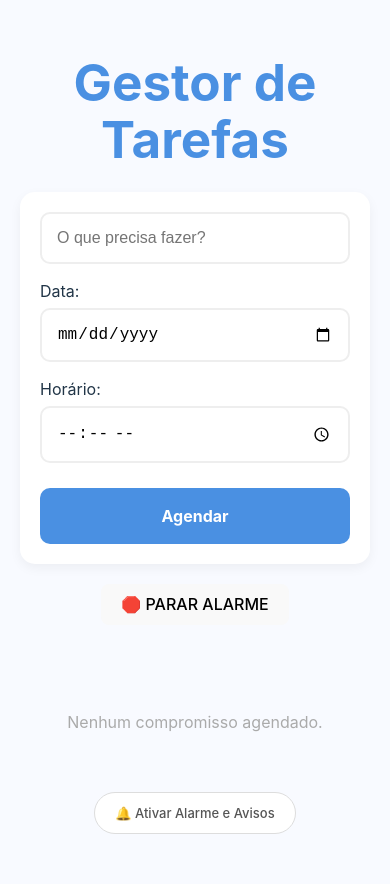
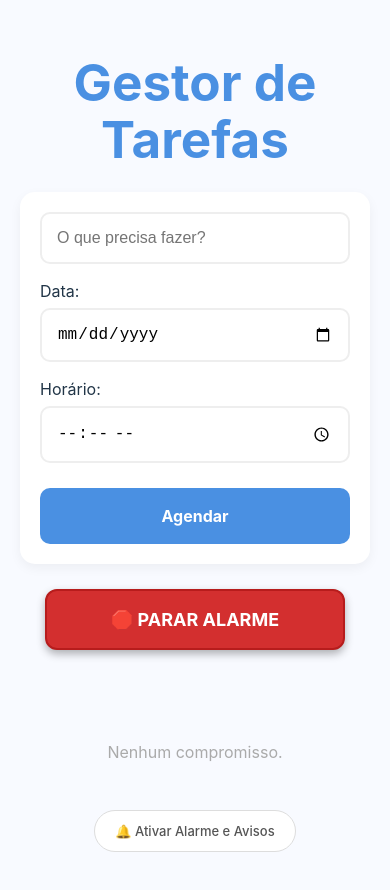
Before and after one commit to alianorafael-ti/gestor-tempo, a React (Vite) app: page / in a window 390 px wide. Shown: the top 890 px of the page. Built offline with nearby package versions, Linux system fonts and the light colour scheme.

Commit message:
Fix: botão de alarme, estilos mobile e eventos de toque

```diff
--- a/src/App.jsx
+++ b/src/App.jsx
@@ -2,92 +2,70 @@ import { useState, useEffect, useRef } from 'react'
 import './App.css'
 
 function App() {
-  // Referência única para o áudio
   const audioRef = useRef(new Audio('/alarm.wav'));
-
   const [tarefas, setTarefas] = useState(() => {
     const salvas = localStorage.getItem('minhasTarefas');
     return salvas ? JSON.parse(salvas) : [];
   });
-
   const [texto, setTexto] = useState('');
   const [data, setData] = useState('');
   const [hora, setHora] = useState('');
 
-  // 1. Salvar no navegador automaticamente
   useEffect(() => {
     localStorage.setItem('minhasTarefas', JSON.stringify(tarefas));
   }, [tarefas]);
 
-  // 2. Função para parar o alarme
-  const pararAlarme = () => {
+  // FUNÇÃO DE PARAR (Melhorada para Celular)
+  const pararAlarme = (e) => {
+    if (e) {
+      e.preventDefault();
+      e.stopPropagation();
+    }
     if (audioRef.current) {
       audioRef.current.pause();
       audioRef.current.currentTime = 0;
+      audioRef.current.loop = false;
     }
   };
 
-  // 3. Lógica de Alerta (Padronizada para evitar erros de formato de hora)
   useEffect(() => {
     const intervalo = setInterval(() => {
       const agora = new Date();
-
-      // Formato YYYY-MM-DD (ex: 2023-10-27)
       const agoraData = agora.getFullYear() + '-' +
                         String(agora.getMonth() + 1).padStart(2, '0') + '-' +
                         String(agora.getDate()).padStart(2, '0');
-
-      // Formato HH:MM (sempre 24h para bater com o input do navegador)
       const agoraHora = String(agora.getHours()).padStart(2, '0') + ':' +
                         String(agora.getMinutes()).padStart(2, '0');
 
       tarefas.forEach(t => {
-        // Compara Data, Hora e se já não foi notificado
         if (t.data === agoraData && t.hora === agoraHora && !t.notificado) {
+          audioRef.current.loop = true;
+          audioRef.current.play().catch(e => console.log("Erro som:", e));
 
-          // Tocar o Som
-          audioRef.current.loop = true;
-          audioRef.current.play().catch(e => console.log("Navegador bloqueou som inicial:", e));
-
-          // Notificação de Sistema (Plano A) ou Alert (Plano B)
           if (Notification.permission === "granted") {
-            new Notification("⏰ HORA DE: " + t.texto, {
-              body: `Compromisso agendado para às ${t.hora}`,
-              icon: "/vite.svg"
-            });
+            new Notification("⏰ Lembrete: " + t.texto);
           } else {
             alert("⏰ ALERTA: " + t.texto);
           }
-
           marcarComoNotificado(t.id);
         }
       });
     }, 1000);
-
     return () => clearInterval(intervalo);
   }, [tarefas]);
 
   const adicionarTarefa = () => {
     if (texto.trim() !== '' && data !== '' && hora !== '') {
-      // "Acorda" o áudio para o navegador permitir o som automático depois
       audioRef.current.play().then(() => {
         audioRef.current.pause();
         audioRef.current.currentTime = 0;
       }).catch(() => {});
 
-      const novaTarefa = {
-        id: Date.now(),
-        texto,
-        data,
-        hora,
-        notificado: false
-      };
+      const novaTarefa = { id: Date.now(), texto, data, hora, notificado: false };
       setTarefas(prev => [...prev, novaTarefa]);
-      setTexto('');
-      setData('');
-      setHora('');
+      setTexto(''); setData(''); setHora('');
     } else {
-      alert("Por favor, preencha todos os campos!");
+      alert("Preencha todos os campos!");
     }
   };
 
@@ -104,58 +82,65 @@ function App() {
       <h1>Gestor de Tarefas</h1>
 
       <div className="formulario">
-        <input
-          type="text"
-          placeholder="O que precisa fazer?"
-          value={texto}
-          onChange={(e) => setTexto(e.target.value)}
-        />
-
+        <input type="text" placeholder="O que precisa fazer?" value={texto} onChange={(e) => setTexto(e.target.value)} />
         <div className="campo-grupo">
           <label>Data:</label>
           <input type="date" value={data} onChange={(e) => setData(e.target.value)} />
         </div>
-
         <div className="campo-grupo">
           <label>Horário:</label>
           <input type="time" value={hora} onChange={(e) => setHora(e.target.value)} />
         </div>
-
         <button className="btn-agendar" onClick={adicionarTarefa}>Agendar</button>
       </div>
 
-      <div style={{ textAlign: 'center', margin: '20px 0' }}>
-        <button className="btn-parar" onClick={pararAlarme}>
+      {/* BOTÃO DE PARAR CORRIGIDO (ESTILO FORÇADO E SUPORTE A TOQUE) */}
+      <div style={{ textAlign: 'center', margin: '25px 0' }}>
+        <button
+          onClick={pararAlarme}
+          onPointerDown={pararAlarme}
+          style={{
+            backgroundColor: '#d32f2f',
+            color: '#ffffff',
+            padding: '18px 40px',
+            fontSize: '18px',
+            fontWeight: 'bold',
+            borderRadius: '12px',
+            border: '2px solid #b71c1c',
+            cursor: 'pointer',
+            width: '90%',
+            maxWidth: '300px',
+            display: 'inline-block',
+            boxShadow: '0 4px 8px rgba(0,0,0,0.3)',
+            appearance: 'none',
+            WebkitAppearance: 'none'
+          }}
+        >
           🛑 PARAR ALARME
         </button>
       </div>
 
       <div className="lista-tarefas">
         {tarefas.length > 0 ? (
-          tarefas
-            .slice()
-            .sort((a, b) => (a.data + a.hora).localeCompare(b.data + b.hora))
-            .map(t => (
+          tarefas.slice().sort((a, b) => (a.data + a.hora).localeCompare(b.data + b.hora)).map(t => (
             <div key={t.id} className={`card ${t.notificado ? 'concluida' : ''}`}>
               <div className="info-tarefa">
-                  <span className="data-display">{t.data.split('-').reverse().join('/')}</span>
+                <span>{t.data.split('-').reverse().join('/')}</span>
                 <span><strong>{t.hora}</strong> - {t.texto}</span>
               </div>
               <button className="btn-remover" onClick={() => removerTarefa(t.id)}>Excluir</button>
             </div>
           ))
         ) : (
-          <p className="vazio">Nenhum compromisso agendado.</p>
+          <p className="vazio">Nenhum compromisso.</p>
         )}
       </div>
 
       <footer className="rodape">
         <button className="btn-discreto" onClick={() => {
           Notification.requestPermission();
-          alert("Som e Notificações ativados! Mantenha esta aba aberta.");
-          audioRef.current.play().then(() => {
-            setTimeout(() => pararAlarme(), 1000); // Toca 1 seg só para testar
-          });
+          alert("Ativado! Clique em OK.");
+          audioRef.current.play().then(() => setTimeout(() => pararAlarme(), 1000));
         }}>
           🔔 Ativar Alarme e Avisos
         </button>
```
Lines whose indentation alone changed are shown as unchanged.
